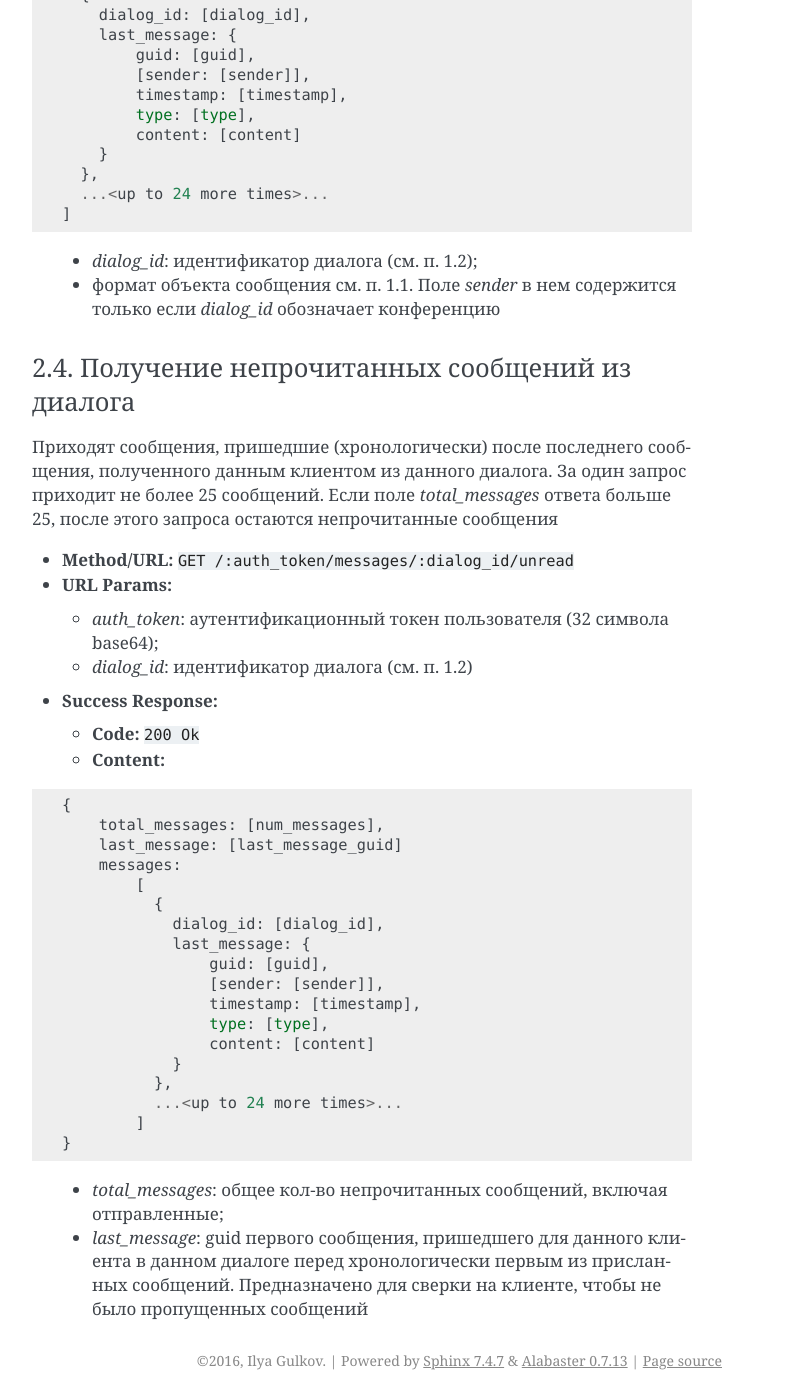
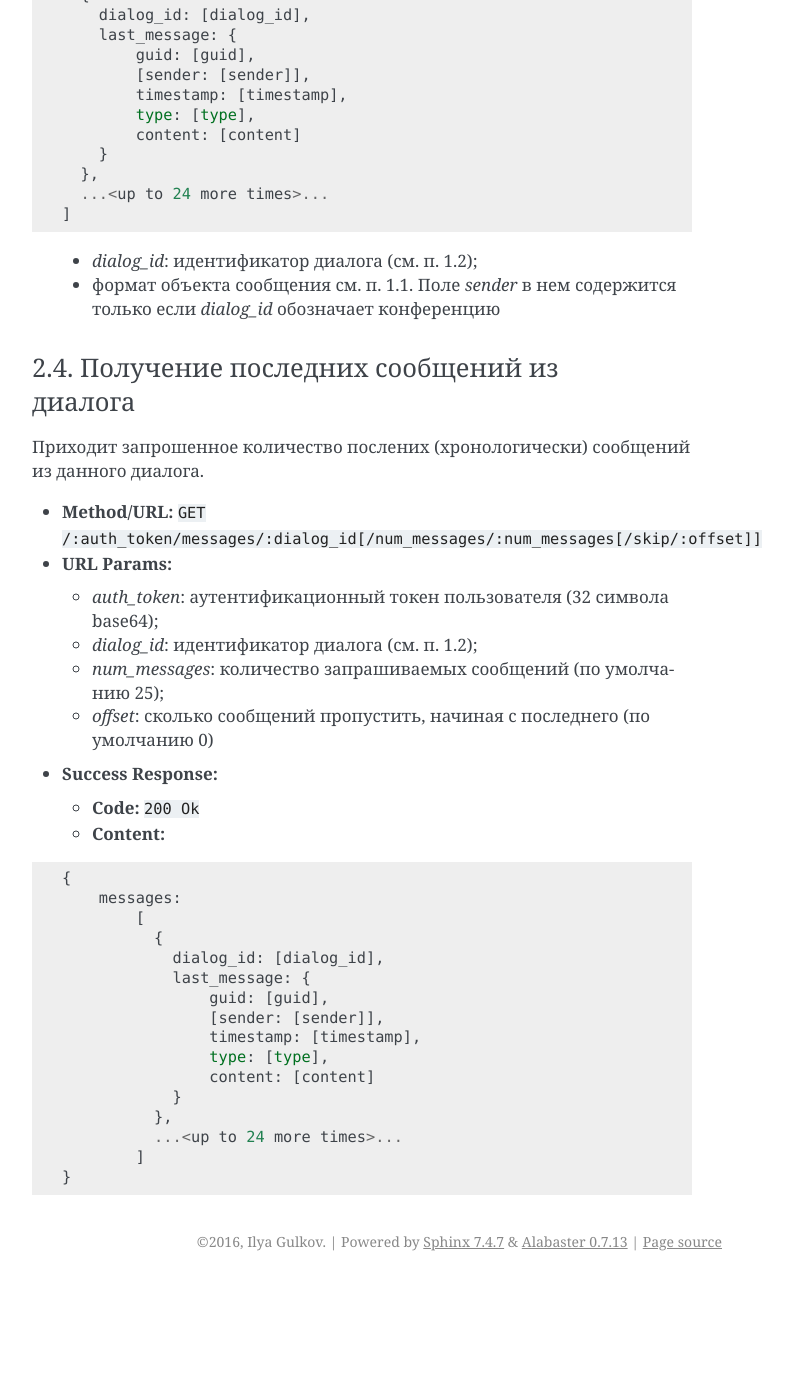
Before and after one commit to frnkySila/batya-api, a Sphinx documentation site: the page built from docs/source/index.rst, in a window 1280 px wide and 1400 px high, scrolled down 3370 px. Shown: the whole window, without its empty margins (388-1181 px from the left). Built offline with Sphinx 7.4.7, drawn with Linux system fonts in a browser that asks for light colours; after the commit the page ends 4651 px from its top, so only the background shows below that; some of the changed text lies outside the part shown.

Commit message:
Заменил запрос 2.4 с "непрочитанных" сообщений на последние
Мы с драньковым решили, что помечать сообщения непрочитанными бессмысленно, так как они могут "прочитываться" с разных устройств

```diff
--- a/docs/source/index.rst
+++ b/docs/source/index.rst
@@ -169,17 +169,19 @@ dialog_id     :code:`conference_id | username`
     * *dialog_id*: идентификатор диалога (см. п. 1.2);
     * формат объекта сообщения см. п. 1.1. Поле `sender` в нем содержится только если `dialog_id` обозначает конференцию
 
-2.4. Получение непрочитанных сообщений из диалога
-'''''''''''''''''''''''''''''''''''''''''''''''''
+2.4. Получение последних сообщений из диалога
+'''''''''''''''''''''''''''''''''''''''''''''
 
-Приходят сообщения, пришедшие (хронологически) после последнего сообщения, полученного данным клиентом из данного диалога. За один запрос приходит не более 25 сообщений. Если поле `total_messages` ответа больше 25, после этого запроса остаются непрочитанные сообщения
+Приходит запрошенное количество послених (хронологически) сообщений из данного диалога.
 
-* **Method/URL:** :code:`GET /:auth_token/messages/:dialog_id/unread`
+* **Method/URL:** :code:`GET /:auth_token/messages/:dialog_id[/num_messages/:num_messages[/skip/:offset]]`
 
 * **URL Params:**
 
   * *auth_token*: аутентификационный токен пользователя (32 символа base64);
-  * *dialog_id*: идентификатор диалога (см. п. 1.2)
+  * *dialog_id*: идентификатор диалога (см. п. 1.2);
+  * *num_messages*: количество запрашиваемых сообщений (по умолчанию 25);
+  * *offset*: сколько сообщений пропустить, начиная с последнего (по умолчанию 0)
 
 * **Success Response:**
 
@@ -190,8 +192,6 @@ dialog_id     :code:`conference_id | username`
 ::
 
     {
-        total_messages: [num_messages],
-        last_message: [last_message_guid]
         messages:
             [
               {
@@ -209,6 +209,3 @@ dialog_id     :code:`conference_id | username`
     }
 
 ..
-
-    * *total_messages*: общее кол-во непрочитанных сообщений, включая отправленные;
-    * *last_message*: guid первого сообщения, пришедшего для данного клиента в данном диалоге перед хронологически первым из присланных сообщений. Предназначено для сверки на клиенте, чтобы не было пропущенных сообщений
```
